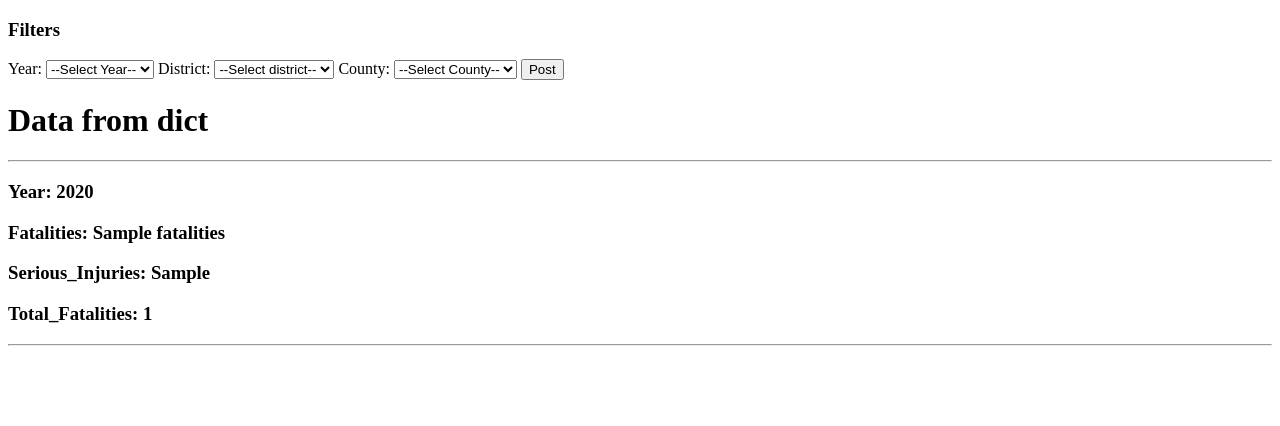
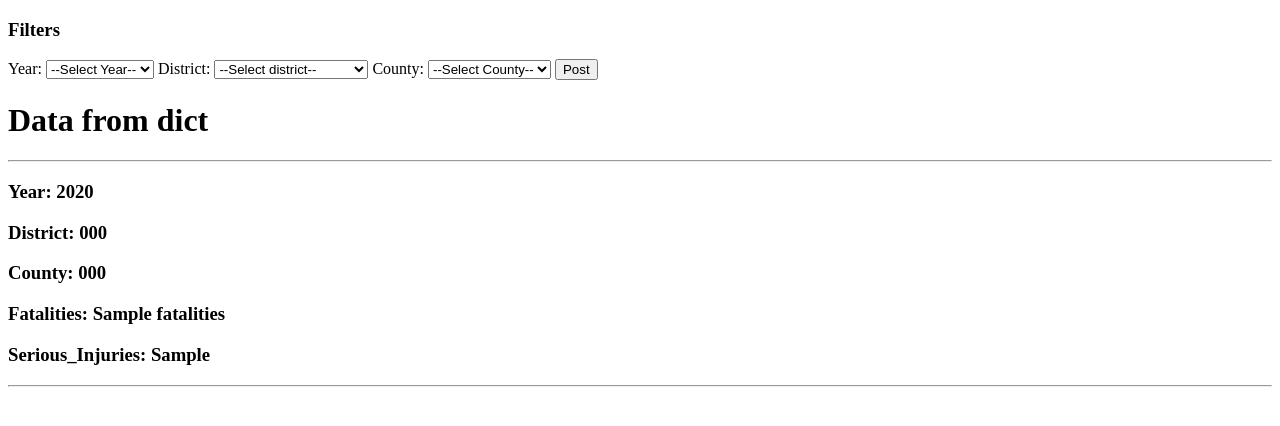
Before and after one commit to shilpisirohi12/ridesmartFL, a Flask app: template templates/dashboard.html in a window 1280 px wide. Shown: the top 426 px of the page. Run offline with Flask 2, Linux system fonts and the light colour scheme; the template is opened without the code that fills it: most values are stand-ins (such as "Sample title", 1, 10 or a date in 2020).

Commit message:
final code of today 02/19/2020

```diff
--- a/app.py
+++ b/app.py
@@ -23,7 +23,7 @@ class Example(db.Model):
 
 #filters values
 year=['2011','2012','2013','2014','2015','2016','2017','2018']
-district=['01','02','03','04','05','06','07']
+district=['1','2','3','4','5','6','7']
 countyName=['Charlotte',
 'Citrus',
 'Collier',
@@ -98,10 +98,14 @@ def start():
         year_selected=request.form.get('year')
         dist_selected=request.form.get('district')
         county_selected=request.form.get('county')
-        if(int(year_selected)== 0):
+        if(int(year_selected)== 0 and int(dist_selected)== 0):
             DataDict=Example.query.all()
+        elif int(dist_selected)== 0:
+            DataDict=Example.query.filter(Example.year==year_selected).all()
+        elif int(year_selected)== 0:
+            DataDict=Example.query.filter(Example.dist_code==dist_selected).all()
         else:
-            DataDict=Example.query.filter(Example.year==year_selected).all()
+            DataDict=Example.query.filter(Example.year==year_selected).filter(Example.dist_code==dist_selected).all()
     else:
         DataDict=Example.query.all()
 
--- a/templates/dashboard.html
+++ b/templates/dashboard.html
@@ -18,7 +18,7 @@
     <select name="district" id="district" method="GET" action="/">
         <option value="0" selected>--Select district--</option>
         {% for district in districts %}
-        <option value= "{{district}}" >{{district}}</option>"
+        <option value= "{{district}}" >District {{district}}</option>"
         {% endfor %}
     </select>
     County:
@@ -34,9 +34,10 @@
 <h1>Data from dict</h1><hr>
 {% for dt in data %}
     <h3>Year: {{dt.year}}</h3>
+    <h3>District: {{dt.dist_code}}</h3>
+    <h3>County: {{dt.county_code}}</h3>
     <h3>Fatalities: {{dt.fatalities}}</h3>
     <h3>Serious_Injuries: {{dt.serious_inj}}</h3>
-    <h3>Total_Fatalities: {{dt.total_fatal}}</h3>
     <hr>
 {% endfor %}
 
```
